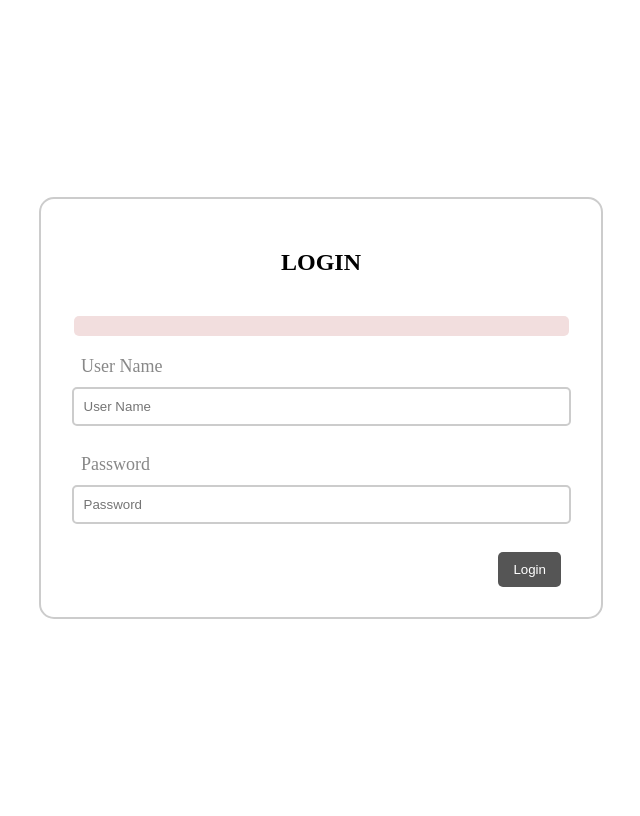
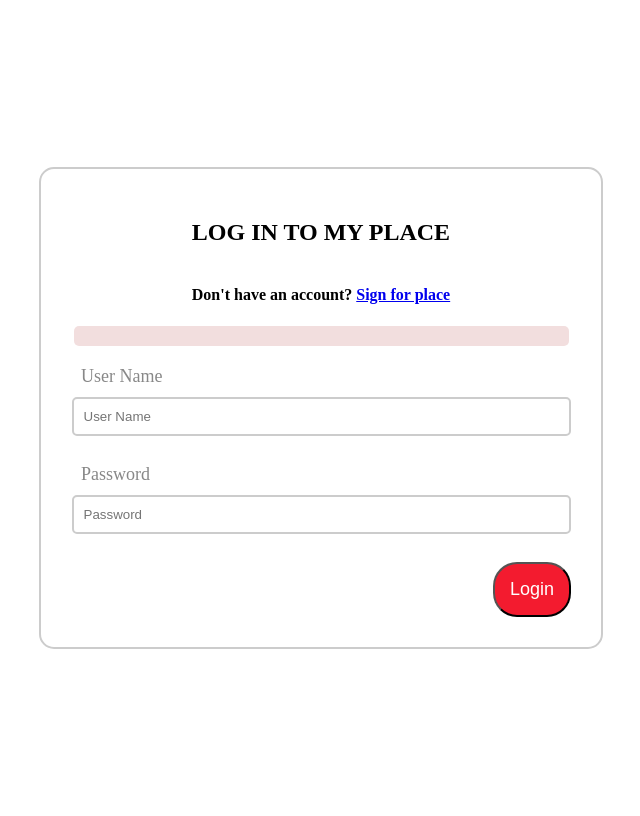
Before and after one commit to ahmedishraq/Football-Club-Management, a PHP site: page /login.html in a window 1280 px wide. Shown: the whole page, without its empty margins (319-959 px from the left). Run offline with PHP 8.4, Linux system fonts and the light colour scheme.

Commit message:
login button design update in login page

```diff
--- a/css/style.css
+++ b/css/style.css
@@ -65,17 +65,30 @@
 
 .button-log {
   float: right;
-  background: #555;
-  padding: 10px 15px;
-  color: #fff;
-  border-radius: 5px;
-  margin-right: 10px;
-  border: none;
-}
-.button-log:hover{
-  opacity: .7;
+   -webkit-border-radius: 24px;
+   -moz-border-radius: 24px;
+   border-radius: 24px;
+   color: #FFFFFF;
+   font-family: Arial;
+   font-size: 18px;
+   font-weight: 100;
+   padding: 15px;
+   background-color: #F31B2F;
+   text-decoration: none;
+   display: inline-block;
+   cursor: pointer;
+   text-align: center;
 }
 
+/*.button-log:hover {
+   background: #DF1951;
+   border: solid #DF1951 0;
+   -webkit-border-radius: 24px;
+   -moz-border-radius: 24px;
+   border-radius: 24px;
+   text-decoration: none;
+}
+*/
 .body-log{
   /*background: #1690A7;*/
   display: flex;
@@ -98,3 +111,7 @@
   text-align: center;
   margin-bottom: 40px;
 }
+
+.sub-log{
+  text-align: center;
+}
--- a/login.html
+++ b/login.html
@@ -8,7 +8,10 @@
   </head>
   <body class="body-log">
          <form action="login.php" method="post">
-      <h2 class="title-log">LOGIN</h2>
+      <h2 class="title-log">LOG IN TO MY PLACE</h2>
+      <div>
+        <h4 class="sub-log"> Don't have an account? <a href="signup.html">Sign for place</a></h4>
+      </div>
       <?php if (isset($_GET['error'])) { ?>
         <p class="error"><?php echo $_GET['error']; ?></p>
       <?php } ?>
```
